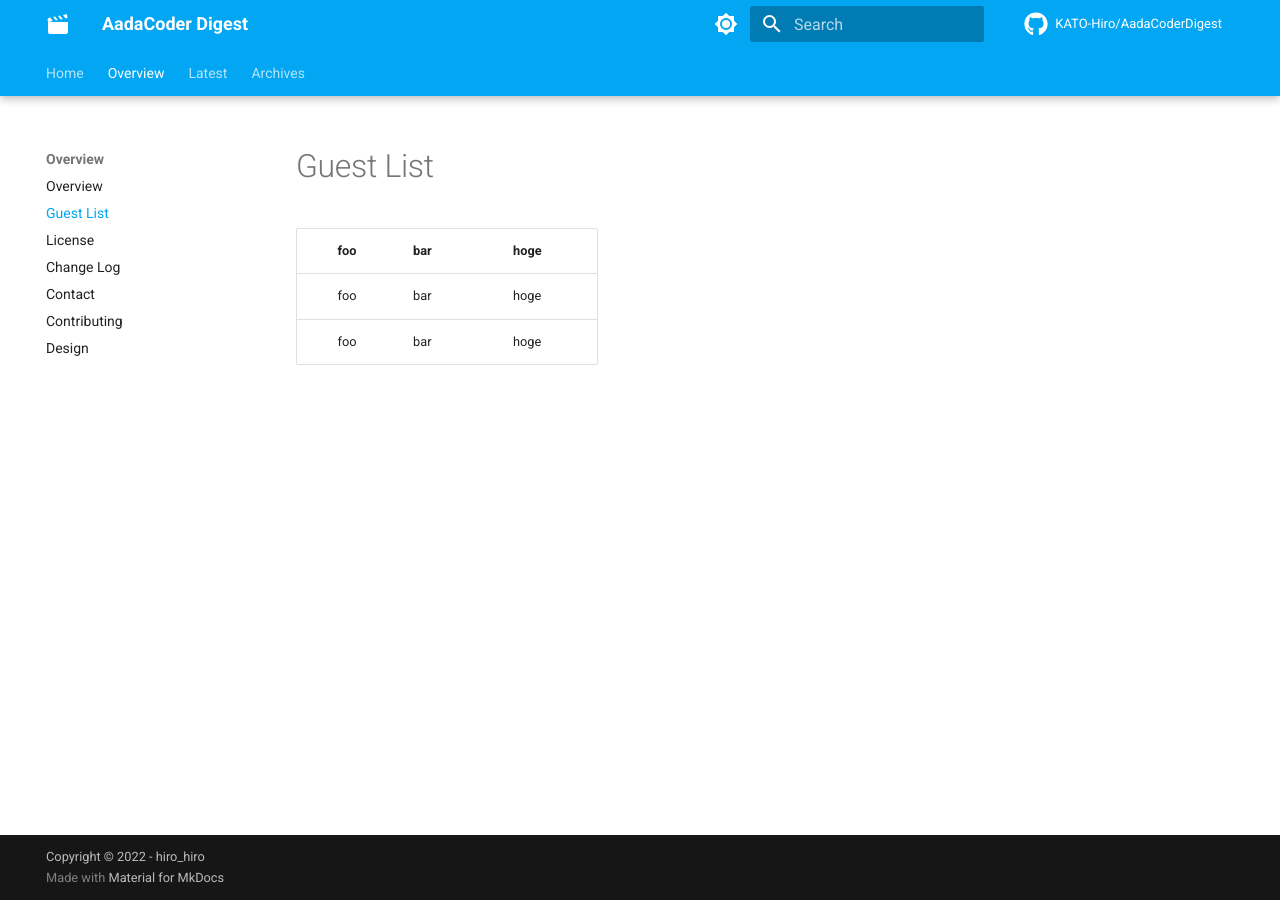
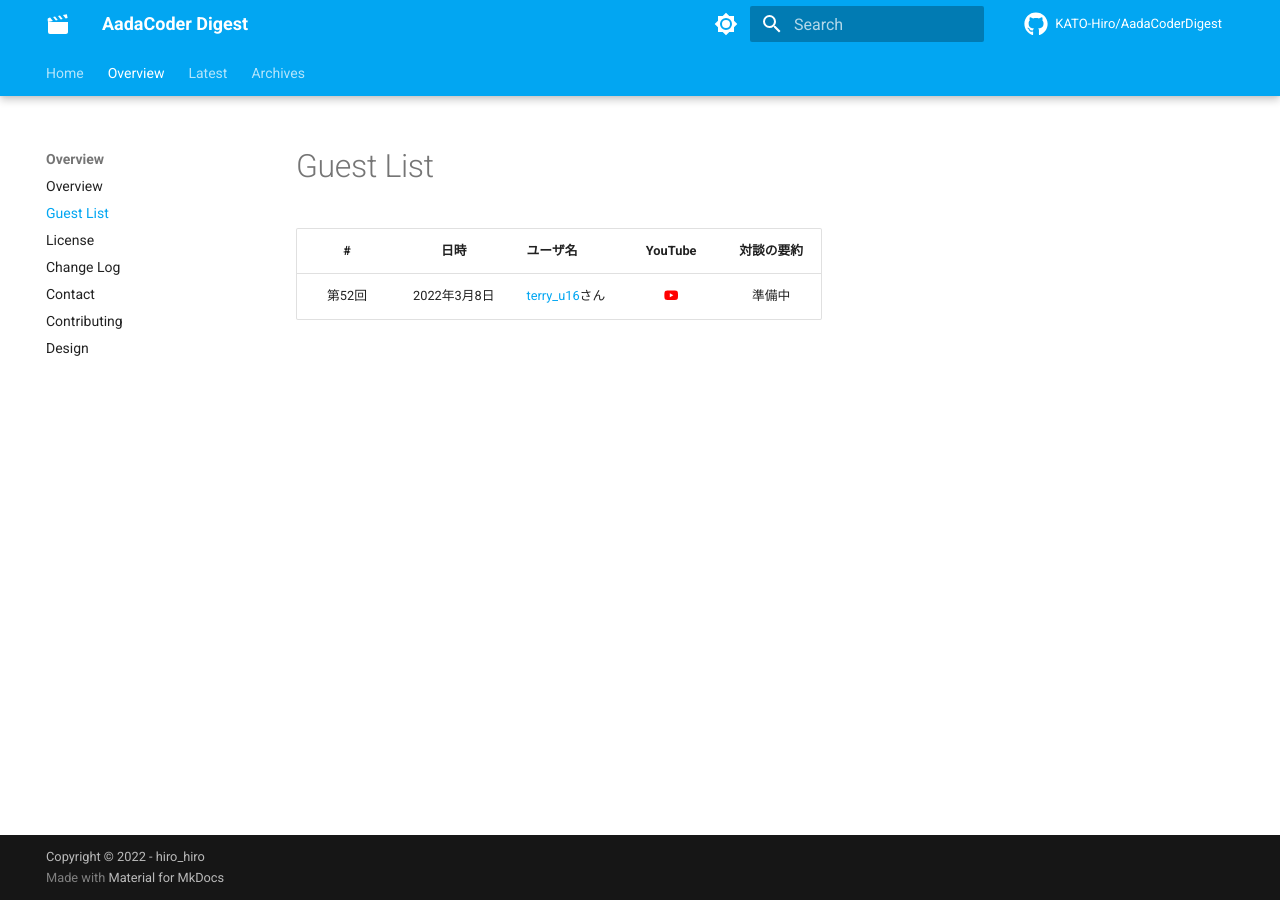
Before and after one commit to KATO-Hiro/AadaCoderDigest, an MkDocs documentation site: the page built from docs/guest/guest_list.md, in a window 1280 px wide. Built offline with MkDocs 1.6.1 and Material for MkDocs 9.7.7, drawn with Linux system fonts in a browser that asks for light colours; comment, search, counter and statistics services are not loaded.

Commit message:
:sparkles: Add toc for 52nd  (#2)

```diff
--- a/docs/guest/guest_list.md
+++ b/docs/guest/guest_list.md
@@ -1,6 +1,5 @@
 # Guest List
 
-|foo|bar|hoge|
-|:-----:|:-----------------------------------|:-----|
-|foo|bar|hoge|
-|foo|bar|hoge|
+|#|日時|ユーザ名|YouTube|対談の要約|
+|:-----:|:----------:|:---------------|:-----:|:-----:|
+|第52回|2022年3月8日|[terry_u16](https://atcoder.jp/users/terry_u16)さん|[:fontawesome-brands-youtube:{ .youtube }](https://youtu.be/ht5lVjxEzqo?t=1607)|準備中|
```
Also changed, not shown: docs/details/archives/2022/52nd.md (+1 -1 lines).
